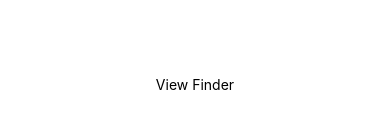
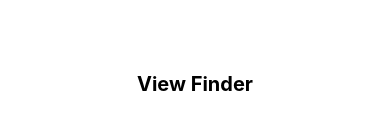
Before and after one commit to RyelBanfield/view-finder-old, a React Native app: screen / in a window 390 px wide. Shown: the part 338-468 px from the top of the page. Built offline with nearby package versions, Linux system fonts and the light colour scheme.

Commit message:
Add TailwindCSS

```diff
--- a/App.tsx
+++ b/App.tsx
@@ -1,20 +1,11 @@
 import { StatusBar } from 'expo-status-bar';
-import { StyleSheet, Text, View } from 'react-native';
+import {Text, View } from 'react-native';
 
 export default function App() {
   return (
-    <View style={styles.container}>
-      <Text>View Finder</Text>
+    <View className='flex items-center justify-center flex-grow'>
+      <Text className='text-xl font-bold'>View Finder</Text>
       <StatusBar style="auto" />
     </View>
   );
 }
-
-const styles = StyleSheet.create({
-  container: {
-    flex: 1,
-    backgroundColor: '#fff',
-    alignItems: 'center',
-    justifyContent: 'center',
-  },
-});
--- /dev/null
+++ b/app.d.ts
@@ -0,0 +1 @@
+/// <reference types="nativewind/types" />
--- a/babel.config.js
+++ b/babel.config.js
@@ -1,6 +1,7 @@
-module.exports = function(api) {
+module.exports = function (api) {
   api.cache(true);
   return {
-    presets: ['babel-preset-expo'],
+    presets: ["babel-preset-expo"],
+    plugins: ["nativewind/babel"],
   };
 };
--- /dev/null
+++ b/tailwind.config.js
@@ -0,0 +1,11 @@
+/** @type {import('tailwindcss').Config} */
+module.exports = {
+  content: [
+    "./App.{js,jsx,ts,tsx}",
+    "./<custom directory>/**/*.{js,jsx,ts,tsx}"
+  ],
+  theme: {
+    extend: {},
+  },
+  plugins: [],
+}
```
Also changed, not shown: package.json (+12 -10 lines), 1 other file (tests, documents, lock files or other folders).
